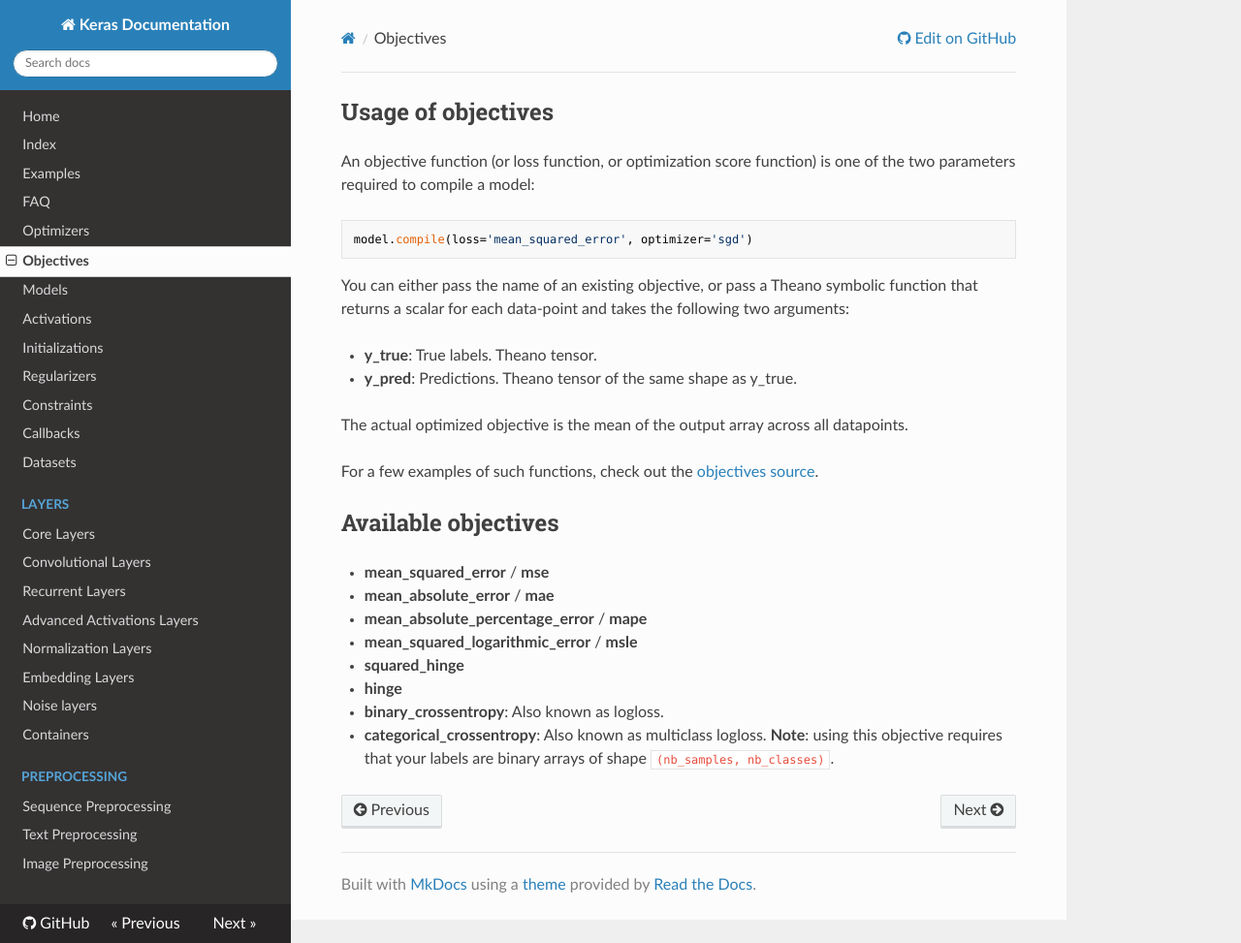
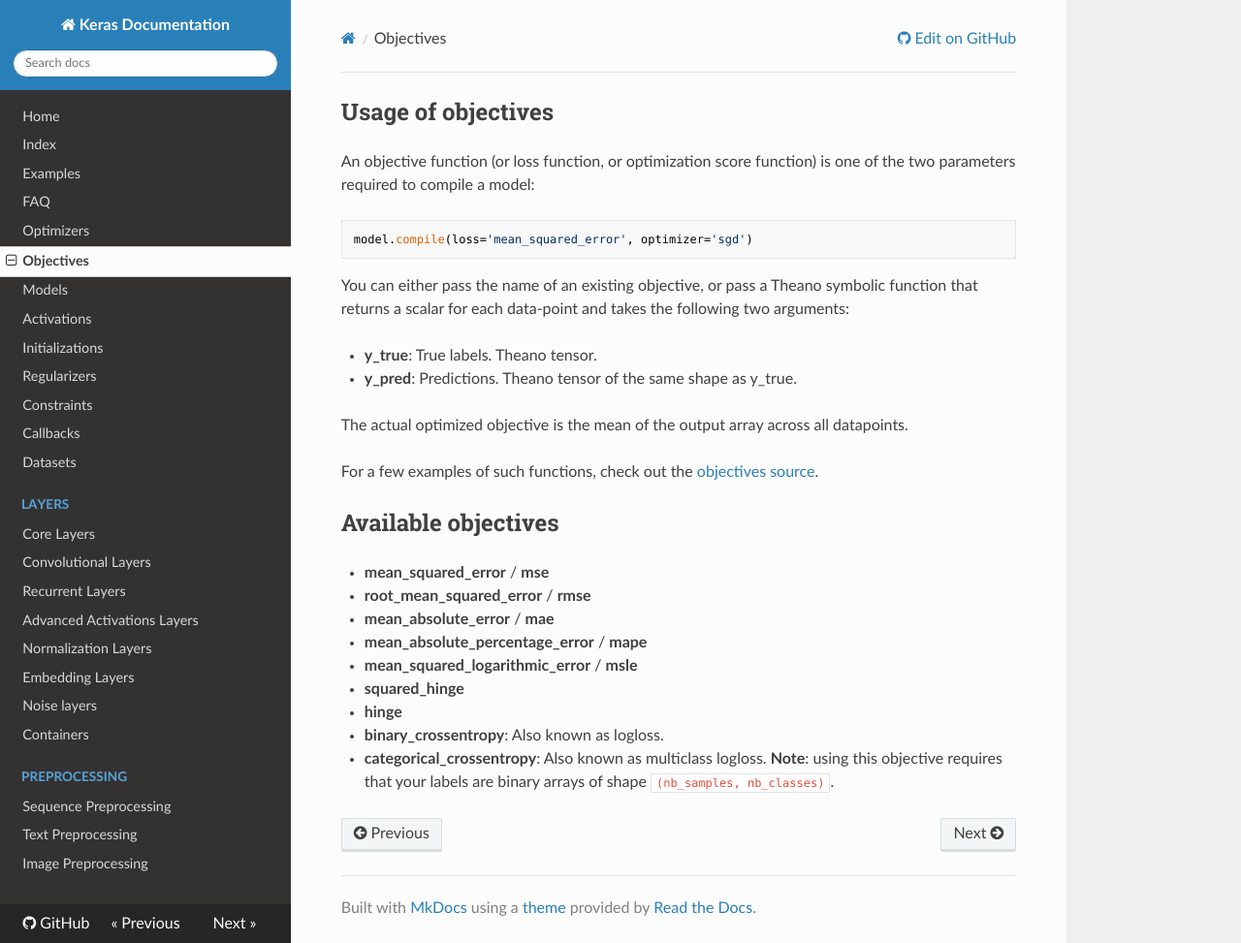
Before and after one commit to Tusespifump1o/keras, an MkDocs documentation site: the page built from docs/sources/objectives.md, in a window 1280 px wide and 973 px high. Shown: the whole window at 97% size. Built offline with MkDocs 1.6.1, drawn with Linux system fonts in a browser that asks for light colours; nearby versions of some CDN libraries; old or Windows-style settings are respelled for this version of MkDocs.

Commit message:
Update Docs for RMSE in objectives

```diff
--- a/docs/sources/objectives.md
+++ b/docs/sources/objectives.md
@@ -19,6 +19,7 @@ For a few examples of such functions, check out the [objectives source](https://
 ## Available objectives
 
 - __mean_squared_error__ / __mse__
+- __root_mean_squared_error__ / __rmse__
 - __mean_absolute_error__ / __mae__
 - __mean_absolute_percentage_error__ / __mape__
 - __mean_squared_logarithmic_error__ / __msle__
```
